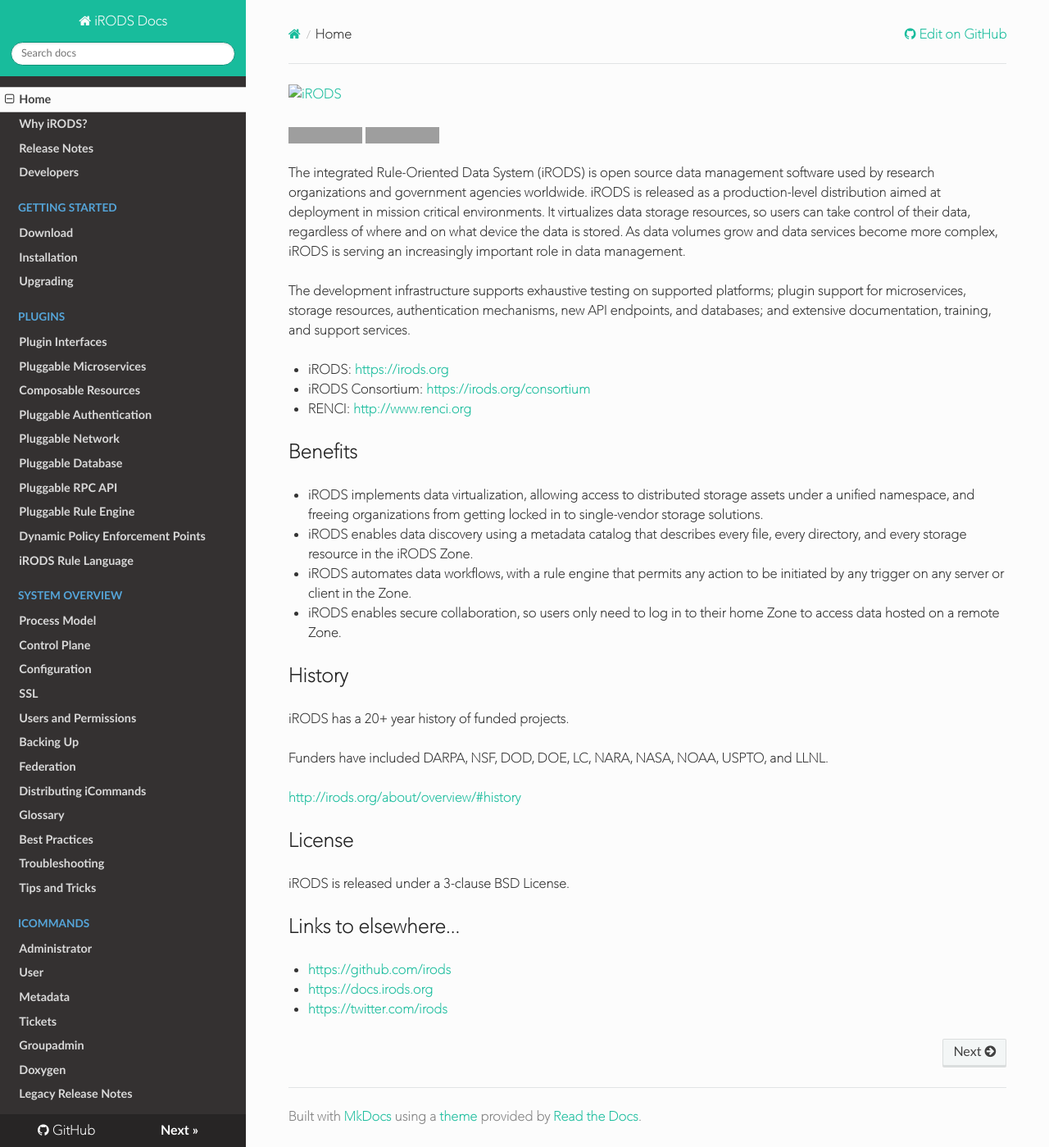
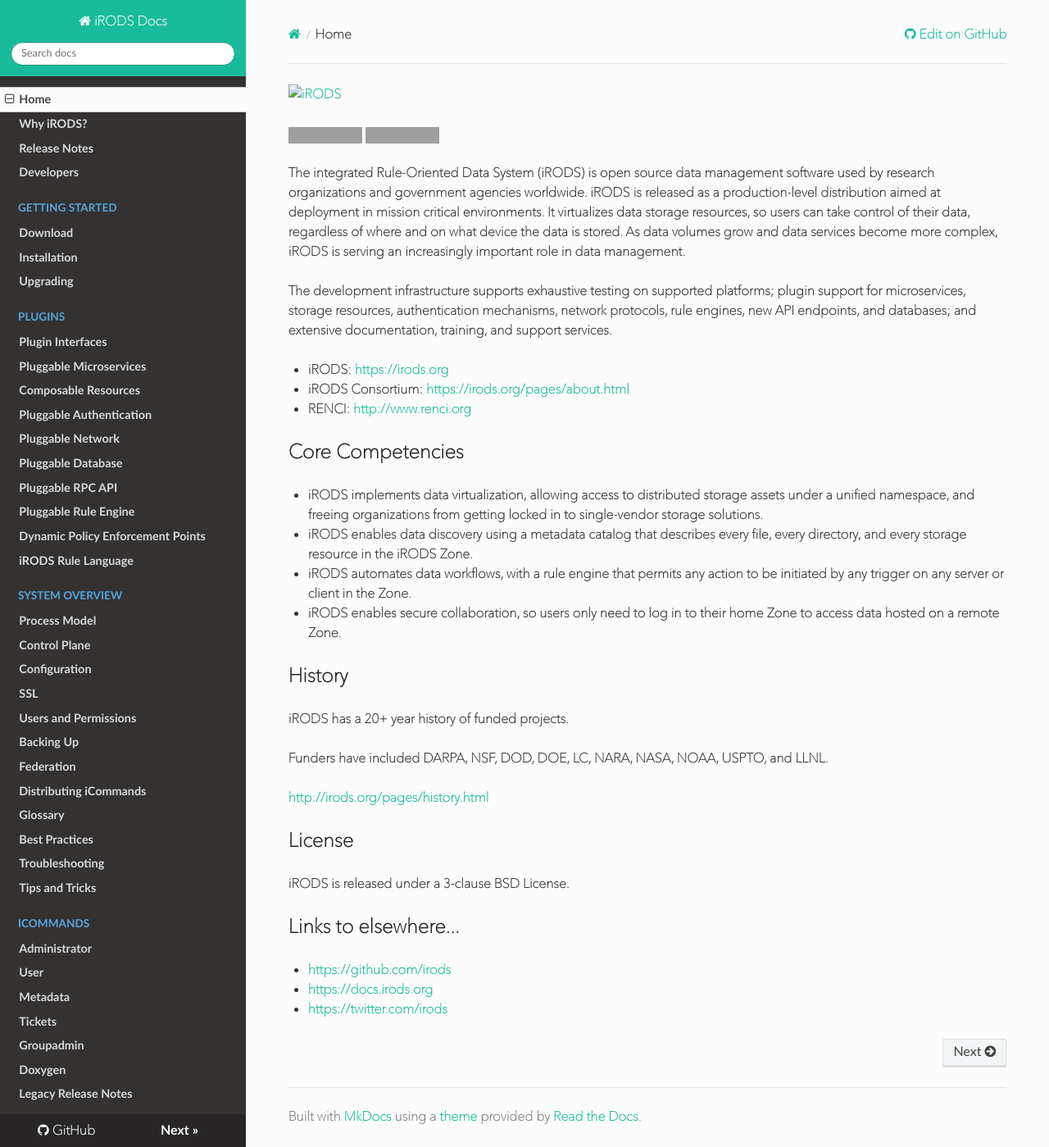
Before and after one commit to irods/irods_docs, an MkDocs documentation site: the page built from docs/index.md, in a window 1280 px wide and 1399 px high. Shown: the whole window at 82% size. Built offline with MkDocs 1.6.1, drawn with Linux system fonts in a browser that asks for light colours; nearby versions of some CDN libraries; old or Windows-style settings are respelled for this version of MkDocs; grey boxes are pictures that could not be loaded.

Commit message:
front page consistency

```diff
--- a/docs/index.md
+++ b/docs/index.md
@@ -4,15 +4,15 @@
 
 The integrated Rule-Oriented Data System (iRODS) is open source data management software used by research organizations and government agencies worldwide.  iRODS is released as a production-level distribution aimed at deployment in mission critical environments.  It virtualizes data storage resources, so users can take control of their data, regardless of where and on what device the data is stored. As data volumes grow and data services become more complex, iRODS is serving an increasingly important role in data management.
 
-The development infrastructure supports exhaustive testing on supported platforms; plugin support for microservices, storage resources, authentication mechanisms, new API endpoints, and databases; and extensive documentation, training, and support services.
+The development infrastructure supports exhaustive testing on supported platforms; plugin support for microservices, storage resources, authentication mechanisms, network protocols, rule engines, new API endpoints, and databases; and extensive documentation, training, and support services.
 
 - iRODS: [https://irods.org](https://irods.org)
 
-- iRODS Consortium: [https://irods.org/consortium](https://irods.org/consortium)
+- iRODS Consortium: [https://irods.org/pages/about.html](https://irods.org/pages/about.html)
 
 - RENCI: [http://www.renci.org](http://www.renci.org)
 
-## Benefits
+## Core Competencies
 
 - iRODS implements **data virtualization**, allowing access to distributed storage assets under a unified namespace, and freeing organizations from getting locked in to single-vendor storage solutions.
 - iRODS enables **data discovery** using a metadata catalog that describes every file, every directory, and every storage resource in the iRODS Zone.
@@ -25,7 +25,7 @@
 
 Funders have included DARPA, NSF, DOD, DOE, LC, NARA, NASA, NOAA, USPTO, and LLNL.
 
-[http://irods.org/about/overview/#history](http://irods.org/about/overview/#history)
+[http://irods.org/pages/history.html](http://irods.org/pages/history.html)
 
 ## License
 
```
Also changed, not shown: docs/release_notes.md (+2 -1 lines).
